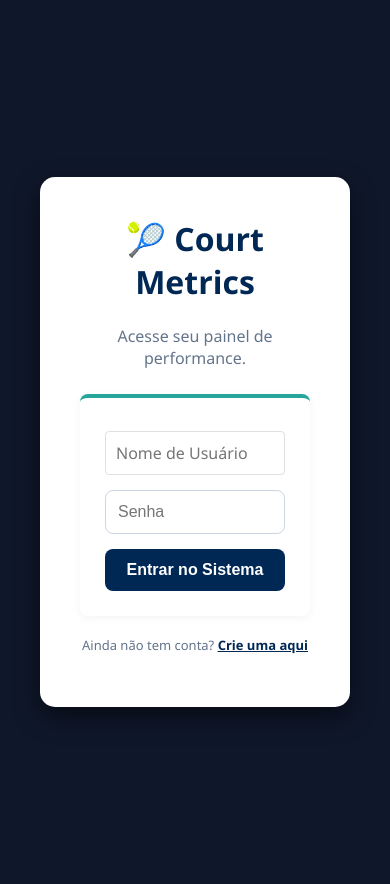
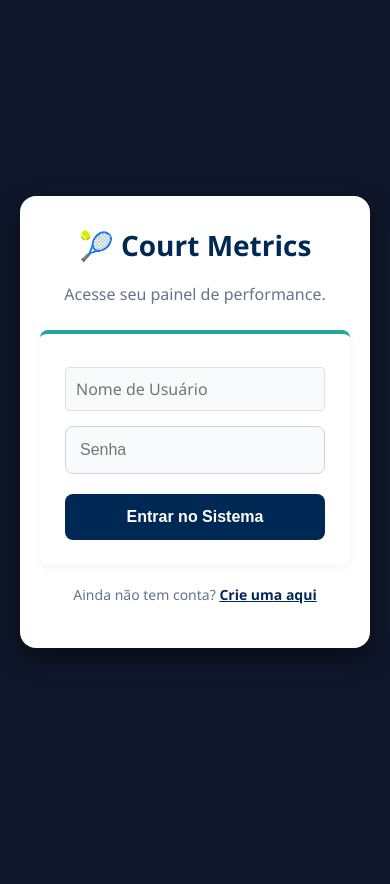
Before and after one commit to pedrosolonassis/court_metrics, a Flask app: page /login in a window 390 px wide. After the commit the page ends 656 px from the top, so only its background shows below. Run offline with Flask 3, Linux system fonts and the light colour scheme.

Commit message:
feat: mobile

```diff
--- a/templates/login.html
+++ b/templates/login.html
@@ -2,18 +2,23 @@
 <html lang="pt-BR">
 <head>
     <meta charset="UTF-8">
-    <meta name="viewport" content="width=device-width, initial-scale=1.0">
+    <meta name="viewport" content="width=device-width, initial-scale=1.0, maximum-scale=1.0, user-scalable=no">
     <title>Login - Court Metrics</title>
     <link rel="stylesheet" href="{{ url_for('static', filename='style.css') }}">
     <style>
-        body { background: #0f172a; display: flex; align-items: center; justify-content: center; height: 100vh; margin: 0; font-family: 'Segoe UI', Tahoma, sans-serif; }
-        .auth-card { background: white; padding: 40px; border-radius: 15px; width: 100%; max-width: 400px; box-shadow: 0 10px 25px rgba(0,0,0,0.5); text-align: center; box-sizing: border-box; margin: 20px; }
-        .auth-card h1 { color: #002855; margin-top: 0; }
-        .form-control { width: 100%; padding: 12px; border: 1px solid #cbd5e1; border-radius: 8px; margin-bottom: 15px; box-sizing: border-box; outline: none; font-size: 16px; }
-        .form-control:focus { border-color: #002855; }
-        .btn-auth { background: #002855; color: white; width: 100%; padding: 12px; border: none; border-radius: 8px; font-weight: bold; font-size: 16px; cursor: pointer; transition: 0.2s; }
+        body { background: #0f172a; display: flex; align-items: center; justify-content: center; min-height: 100vh; margin: 0; font-family: 'Segoe UI', Tahoma, sans-serif; padding: 20px; box-sizing: border-box; }
+        .auth-card { background: white; padding: 40px; border-radius: 16px; width: 100%; max-width: 400px; box-shadow: 0 10px 25px rgba(0,0,0,0.5); text-align: center; box-sizing: border-box; }
+        .auth-card h1 { color: #002855; margin-top: 0; font-size: 28px; display: flex; align-items: center; justify-content: center; gap: 10px; }
+        .form-control { width: 100%; padding: 14px; border: 1px solid #cbd5e1; border-radius: 8px; margin-bottom: 15px; box-sizing: border-box; outline: none; font-size: 16px; background: #f8fafc; color: #1e293b; transition: 0.2s; }
+        .form-control:focus { border-color: #002855; background: white; }
+        .btn-auth { background: #002855; color: white; width: 100%; padding: 14px; border: none; border-radius: 8px; font-weight: bold; font-size: 16px; cursor: pointer; transition: 0.2s; margin-top: 5px; }
         .btn-auth:hover { background: #0ea5e9; }
-        .error-msg { background: #fee2e2; color: #b91c1c; padding: 10px; border-radius: 8px; margin-bottom: 15px; font-size: 13px; font-weight: bold; }
+        .error-msg { background: #fee2e2; color: #b91c1c; padding: 12px; border-radius: 8px; margin-bottom: 20px; font-size: 14px; font-weight: bold; }
+
+        /* Ajuste fino para celulares pequenos */
+        @media (max-width: 480px) {
+            .auth-card { padding: 30px 20px; }
+        }
     </style>
 </head>
 <body>
@@ -30,7 +35,7 @@
             <input type="password" name="password" class="form-control" placeholder="Senha" required>
             <button type="submit" class="btn-auth">Entrar no Sistema</button>
         </form>
-        <p style="margin-top: 20px; font-size: 13px; color: #64748b;">Ainda não tem conta? <a href="/register" style="color: #002855; font-weight: bold;">Crie uma aqui</a></p>
+        <p style="margin-top: 20px; font-size: 14px; color: #64748b;">Ainda não tem conta? <a href="/register" style="color: #002855; font-weight: bold;">Crie uma aqui</a></p>
     </div>
 </body>
 </html>
```
Also changed, not shown: templates/edit_match.html (+19 -3 lines), templates/new_match.html (+29 -14 lines).
